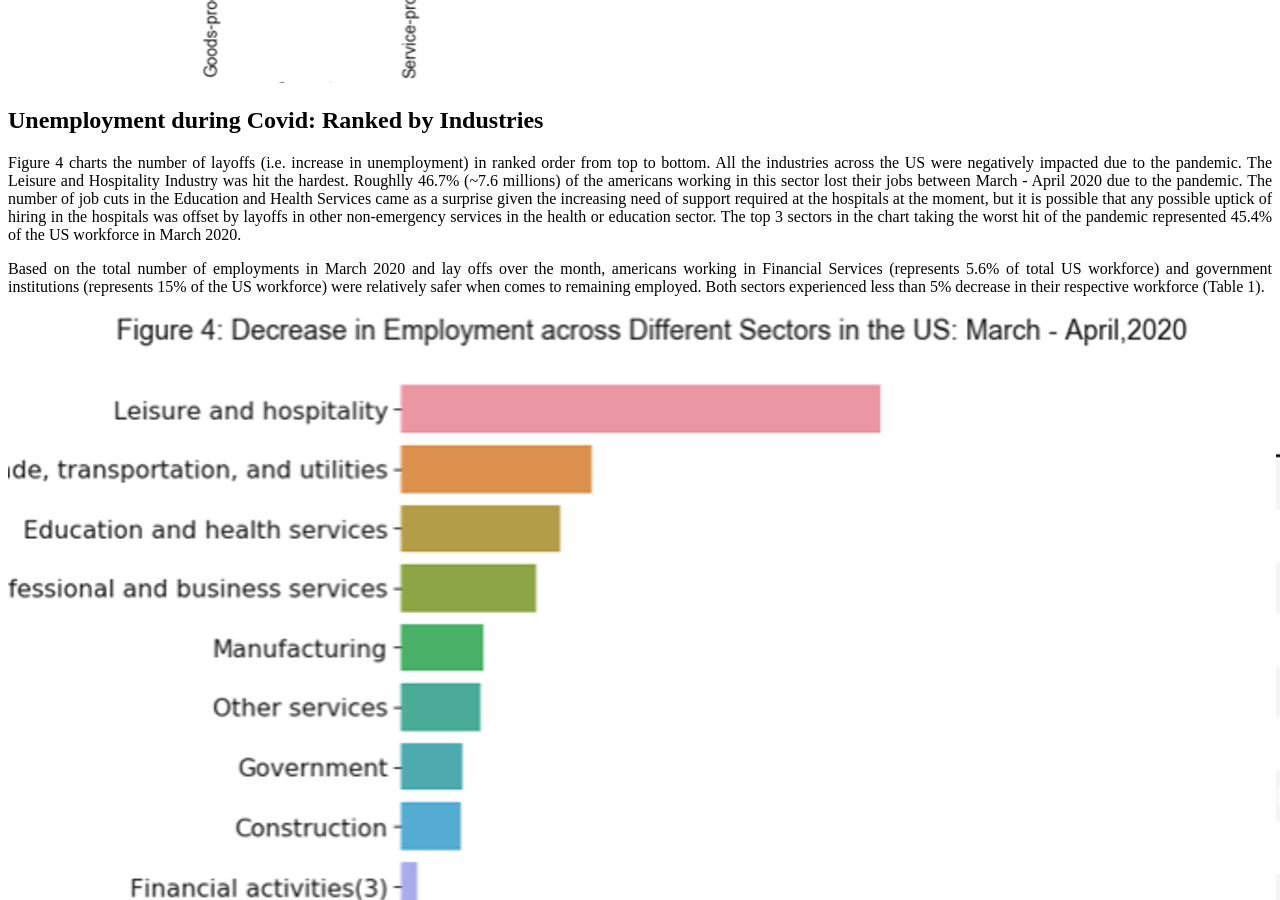
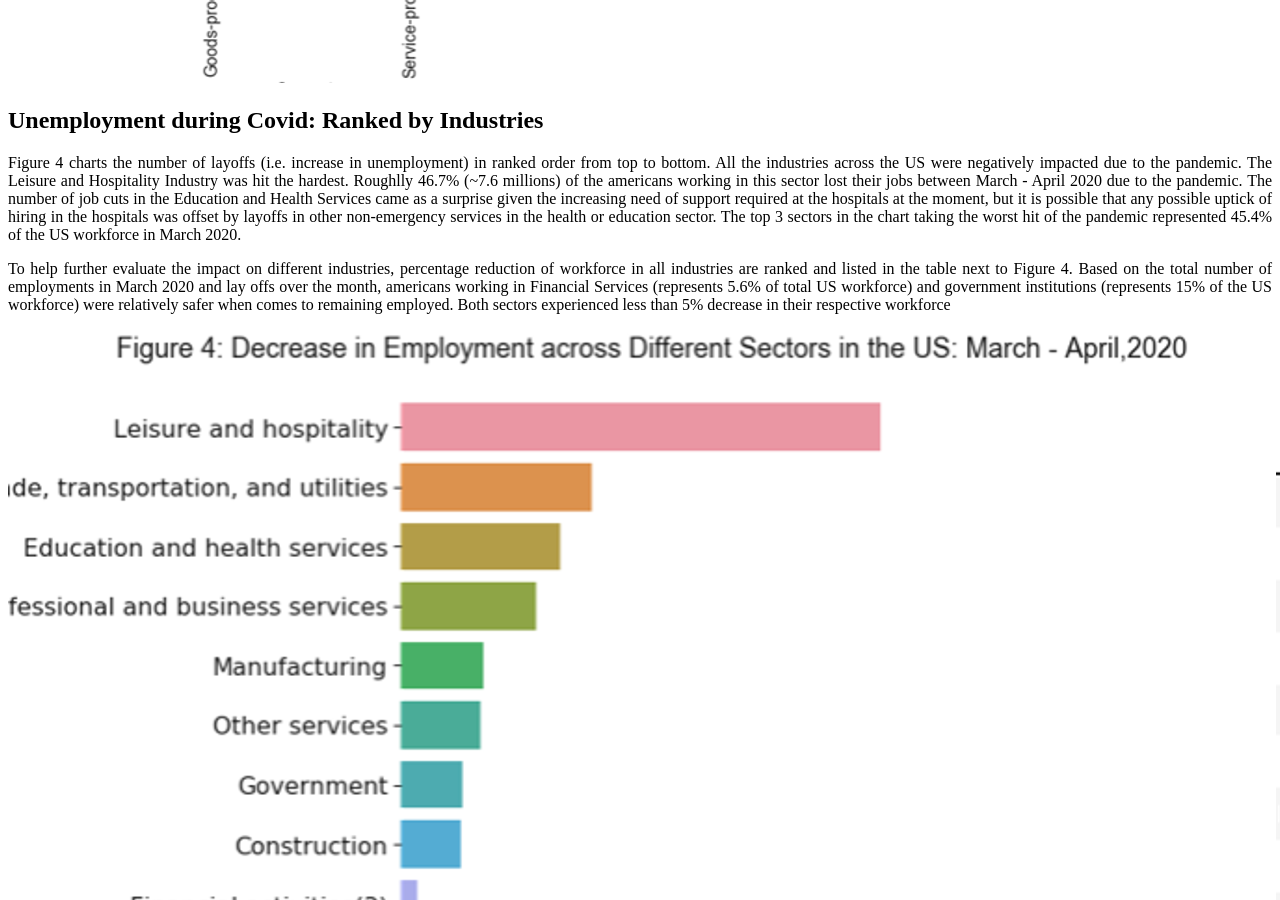
Before and after one commit to shamafarabi/shama.github.io, a Jekyll site: the page built from _posts/2020-5-30-Unemployment.md, in a window 1280 px wide and 900 px high, scrolled down 1723 px. Built offline with Jekyll 4.4.1, drawn with Linux system fonts in a browser that asks for light colours; nearby versions of some CDN libraries.

Commit message:
Update 2020-5-30-Unemployment.md

```diff
--- a/_posts/2020-5-30-Unemployment.md
+++ b/_posts/2020-5-30-Unemployment.md
@@ -31,8 +31,6 @@ The goods-producing industries largely comprises of manufacturing and constructi
 # Unemployment during Covid: Ranked by Industries
 Figure 4 charts the number of layoffs (i.e. increase in unemployment) in ranked order from top to bottom. All the industries across the US were negatively impacted due to the pandemic. The Leisure and Hospitality Industry was hit the hardest. Roughlly 46.7% (~7.6 millions) of the americans working in this sector lost their jobs between March - April 2020 due to the pandemic. The number of job cuts in the Education and Health Services came as a surprise given the increasing need of support required at the hospitals at the moment, but it is possible that any possible uptick of hiring in the hospitals was offset by layoffs in other non-emergency services in the health or education sector. The top 3 sectors in the chart taking the worst hit of the pandemic represented 45.4% of the US workforce in March 2020.
 
-Based on the total number of employments in March 2020 and lay offs over the month, americans working in Financial Services (represents 5.6% of total US workforce) and government institutions (represents 15% of the US workforce) were relatively safer when comes to remaining employed. Both sectors experienced less than 5% decrease in their respective workforce (Table 1).
+To help further evaluate the impact on different industries, percentage reduction of workforce in all industries are ranked and listed in the table next to Figure 4.   Based on the total number of employments in March 2020 and lay offs over the month, americans working in Financial Services (represents 5.6% of total US workforce) and government institutions (represents 15% of the US workforce) were relatively safer when comes to remaining employed. Both sectors experienced less than 5% decrease in their respective workforce
 
 <img src="/assets/Unemployment/unemployment_by_sectors.png">
-
-<img src="/assets/Unemployment/Table_Sectors.png">
```
